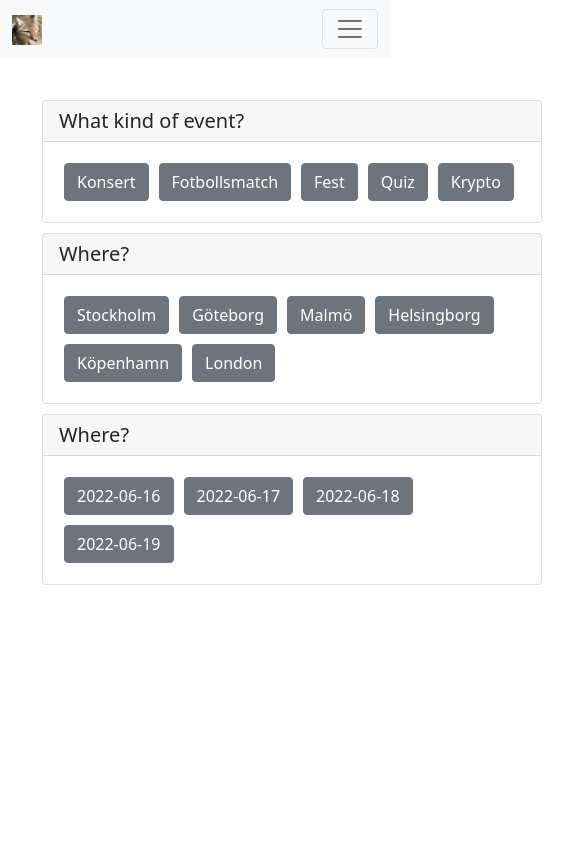
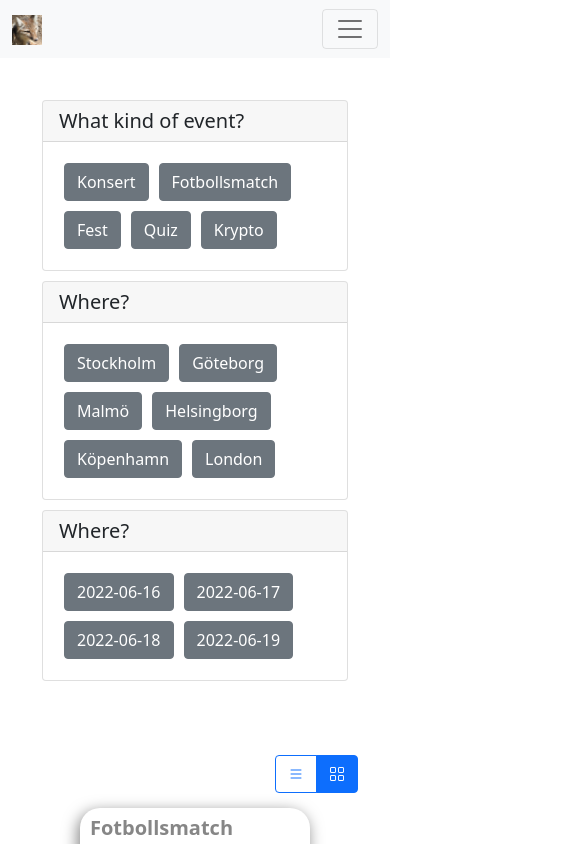
Before and after one commit to krdevel/grupparbete-vite-eventer, a Vue app: page /#/filter in a window 390 px wide. Shown: the top 844 px of the page, 585 px wide, since content can reach past the window. Built offline with nearby package versions, Linux system fonts and the light colour scheme.

Commit message:
adds responsivness to FilterView, minor design fixes

```diff
--- a/src/components/ListItem.vue
+++ b/src/components/ListItem.vue
@@ -23,7 +23,7 @@
 
 <template>
 	<li>
-		<RouterLink :to="link">
+		<RouterLink :to="link" style="color: inherit">
 			<img :alt="event.name" :src="event.image" />
 			<div>
 				<h5 class="title">{{ event.name }}</h5>
--- a/src/components/TagContainer.vue
+++ b/src/components/TagContainer.vue
@@ -70,8 +70,14 @@
 
 <style scoped>
 	.card {
-		width: 500px;
+		width: 350px;
 		height: auto;
 		margin: 10px;
 	}
+
+	@media screen and (max-width: 1024px) {
+		.card {
+			width: auto;
+		}
+	}
 </style>
--- a/src/views/FilterView.vue
+++ b/src/views/FilterView.vue
@@ -9,7 +9,7 @@
 		data() {
 			return {
 				// true/1 for list, false/0 for grid
-				listOrGrid: true
+				listOrGrid: false
 			}
 		},
 
@@ -30,8 +30,8 @@
 
 <template>
 	<main id="filter-view">
-		<div>
-			<div>
+		<div class="responsive">
+			<div id="container">
 				<TagContainer type="event" />
 				<TagContainer type="location" />
 				<TagContainer type="date" />
@@ -48,7 +48,6 @@
 						name="btnradio"
 						id="btnradio1"
 						autocomplete="off"
-						checked
 						@click="handleListOrGrid('list')"
 					/>
 					<label class="btn btn-outline-primary" for="btnradio1"
@@ -61,6 +60,7 @@
 						name="btnradio"
 						id="btnradio2"
 						autocomplete="off"
+						checked
 						@click="handleListOrGrid('grid')"
 					/>
 					<label class="btn btn-outline-primary" for="btnradio2"
@@ -84,4 +84,16 @@
 		align-self: flex-end;
 		margin-bottom: 15px;
 	}
+
+	@media screen and (max-width: 1024px) {
+		.responsive {
+			display: flex;
+			flex-direction: column;
+		}
+
+		#container {
+			margin-left: auto;
+			margin-right: auto;
+		}
+	}
 </style>
```
